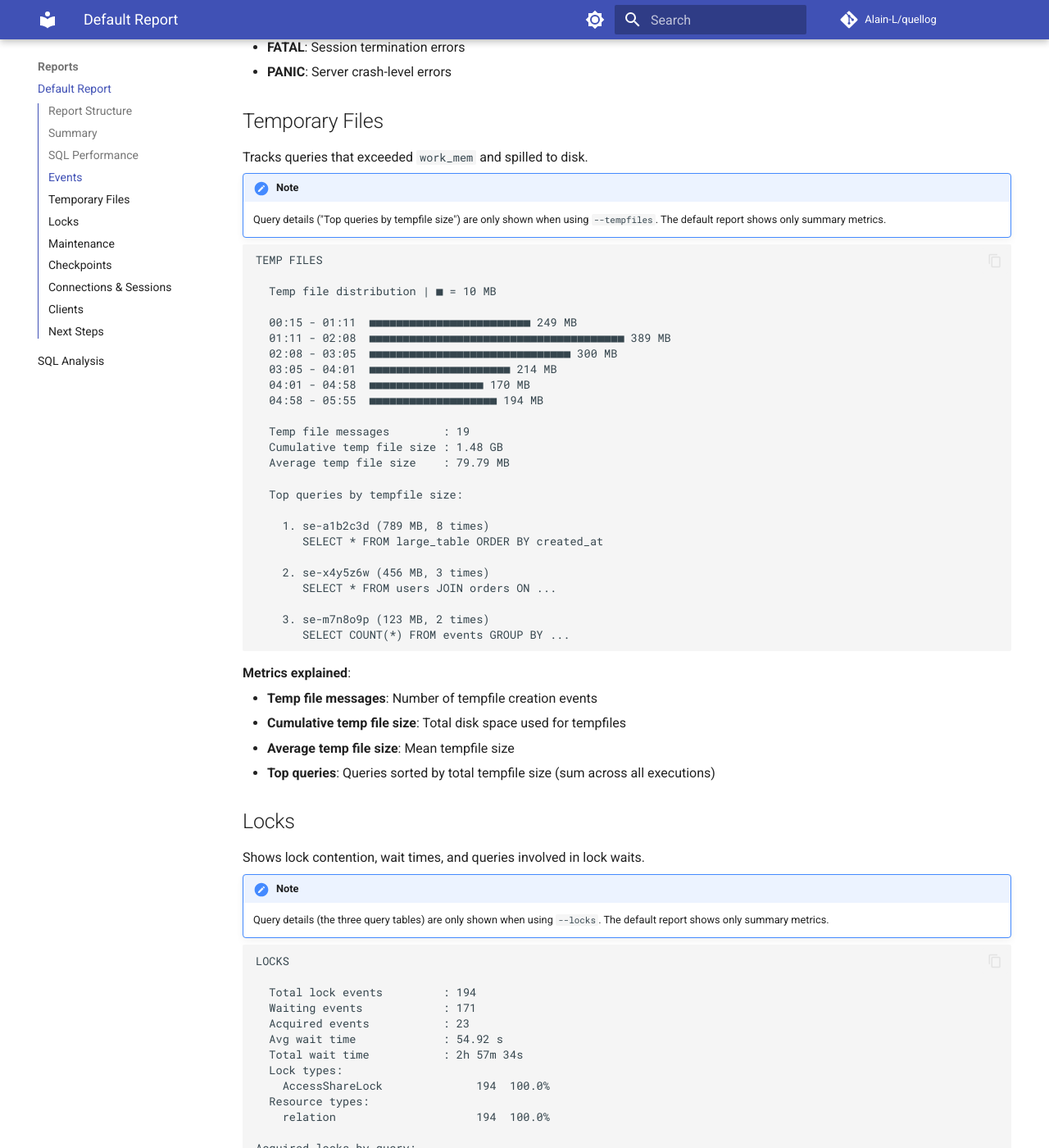
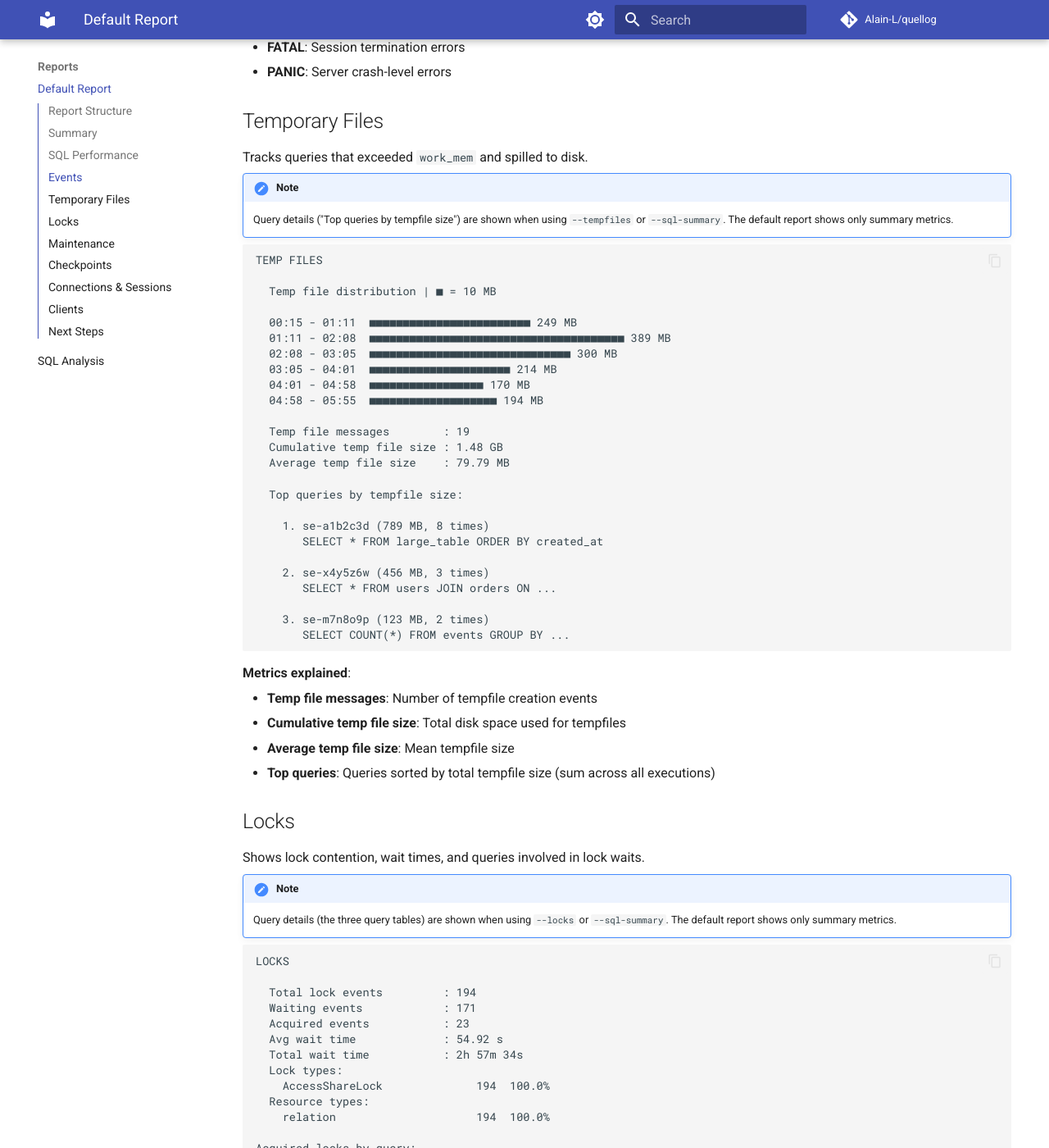
Before and after one commit to Alain-L/quellog, an MkDocs documentation site: the page built from docs/default-report.md, in a window 1280 px wide and 1400 px high, scrolled down 2567 px. Shown: the whole window at 82% size. Built offline with MkDocs 1.6.1 and Material for MkDocs 9.7.7, drawn with Linux system fonts in a browser that asks for light colours; comment, search, counter and statistics services are not loaded.

Commit message:
docs: add --sql-summary to tempfiles and locks query details
Clarify that query details for Temporary Files and Locks sections are shown
with both their specific flags (--tempfiles, --locks) AND with --sql-summary:

- Temporary Files: query details with --tempfiles OR --sql-summary
- Locks: query tables with --locks OR --sql-summary

This reflects that --sql-summary shows comprehensive query analysis including
tempfile and lock information.

````diff
--- a/docs/default-report.md
+++ b/docs/default-report.md
@@ -117,7 +117,7 @@ EVENTS
 Tracks queries that exceeded `work_mem` and spilled to disk.
 
 !!! note
-    Query details ("Top queries by tempfile size") are only shown when using `--tempfiles`. The default report shows only summary metrics.
+    Query details ("Top queries by tempfile size") are shown when using `--tempfiles` or `--sql-summary`. The default report shows only summary metrics.
 
 ```
 TEMP FILES
@@ -159,7 +159,7 @@ TEMP FILES
 Shows lock contention, wait times, and queries involved in lock waits.
 
 !!! note
-    Query details (the three query tables) are only shown when using `--locks`. The default report shows only summary metrics.
+    Query details (the three query tables) are shown when using `--locks` or `--sql-summary`. The default report shows only summary metrics.
 
 ```
 LOCKS
````
